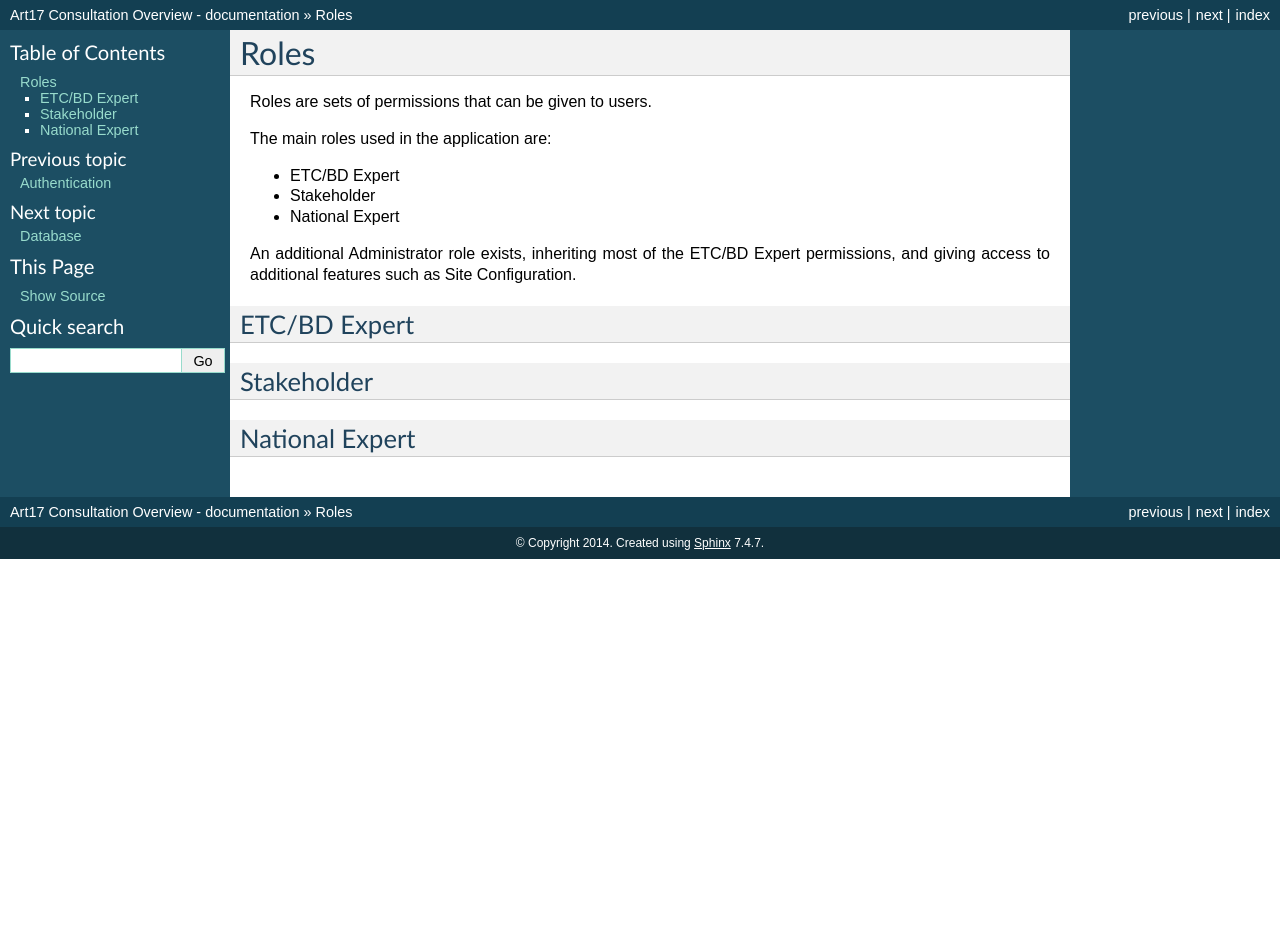
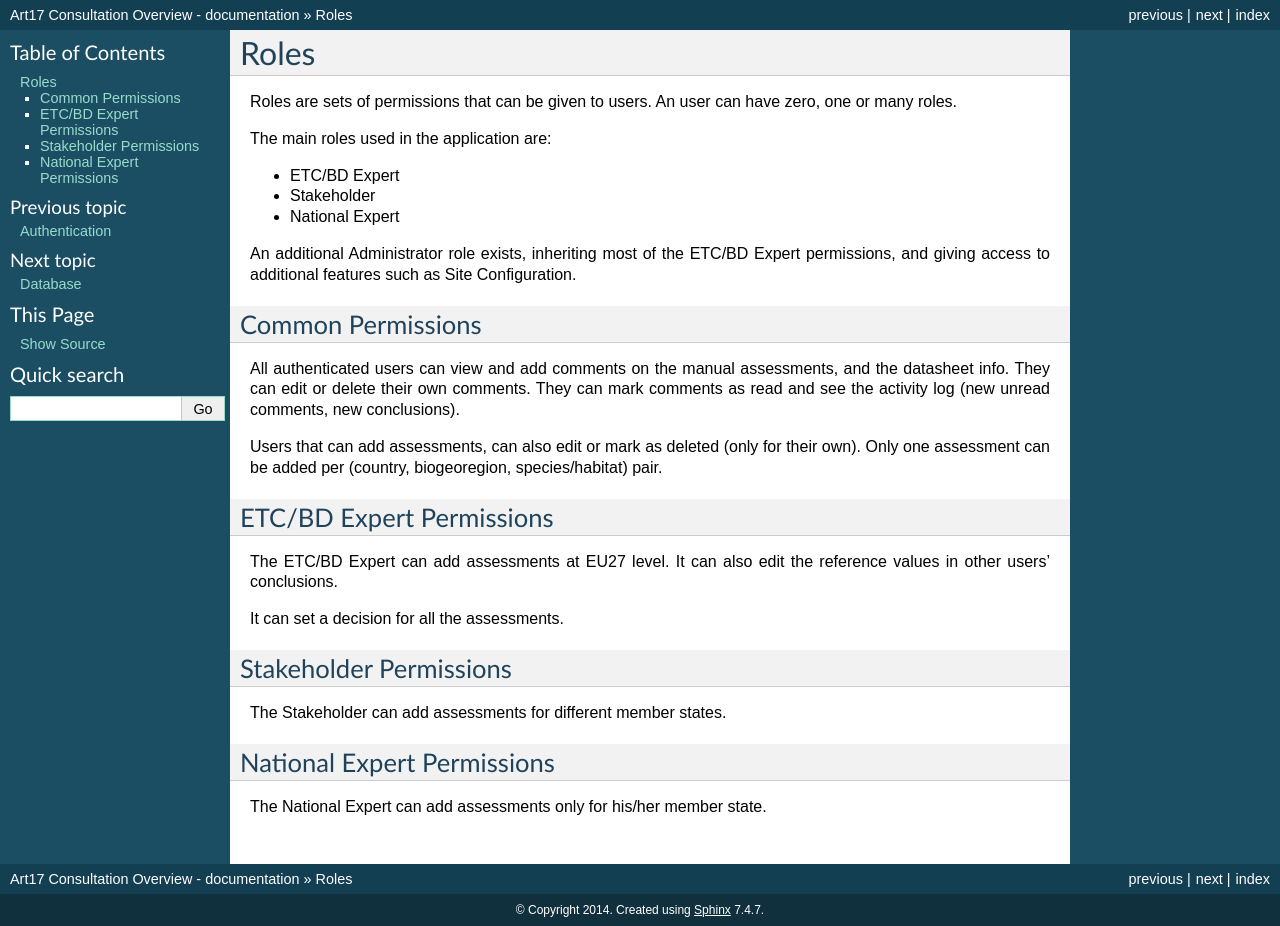
Before and after one commit to eea/art17-consultation, a Sphinx documentation site: the page built from docs/overview/source/roles.rst, in a window 1280 px wide. Built offline with Sphinx 7.4.7, drawn with Linux system fonts in a browser that asks for light colours; before the commit the page ends 900 px from its top, so only the background shows below that.

Commit message:
docs: more overview information

```diff
--- a/docs/overview/source/database.rst
+++ b/docs/overview/source/database.rst
@@ -19,7 +19,7 @@ The tables can be classified *by content* in:
 #. application specific (Registered Users, Configuration, Dataset information).
 
 Each of the tables in the first three categories contain a column named *ext_dataset_id* linking
- to the dataset the record belongs to.
+to the dataset the record belongs to.
 
 Backend
 -------
--- a/docs/overview/source/roles.rst
+++ b/docs/overview/source/roles.rst
@@ -1,7 +1,9 @@
+.. _roles-label:
+
 Roles
 =====
 
-Roles are sets of permissions that can be given to users.
+Roles are sets of permissions that can be given to users. An user can have zero, one or many roles.
 
 The main roles used in the application are:
 
@@ -12,14 +14,31 @@ The main roles used in the application are:
 An additional Administrator role exists, inheriting most of the ETC/BD Expert
 permissions, and giving access to additional features such as Site Configuration.
 
+Common Permissions
+------------------
+All authenticated users can view and add comments on the manual assessments, and
+the datasheet info. They can edit or delete their own comments. They can mark
+comments as read and see the activity log (new unread comments, new
+conclusions).
 
-ETC/BD Expert
--------------
+Users that can add assessments, can also edit or mark as deleted (only for their
+own). Only one assessment can be added per (country, biogeoregion,
+species/habitat) pair.
 
+ETC/BD Expert Permissions
+-------------------------
 
-Stakeholder
------------
+The ETC/BD Expert can add assessments at EU27 level. It can also edit the
+reference values in other users' conclusions.
 
+It can set a decision for all the assessments.
 
-National Expert
----------------
+Stakeholder Permissions
+-----------------------
+
+The Stakeholder can add assessments for different member states.
+
+National Expert Permissions
+---------------------------
+
+The National Expert can add assessments only for his/her member state.
```
Also changed, not shown: docs/overview/source/application.rst (+10 -1 lines), docs/overview/source/views.rst (+13 -2 lines).
